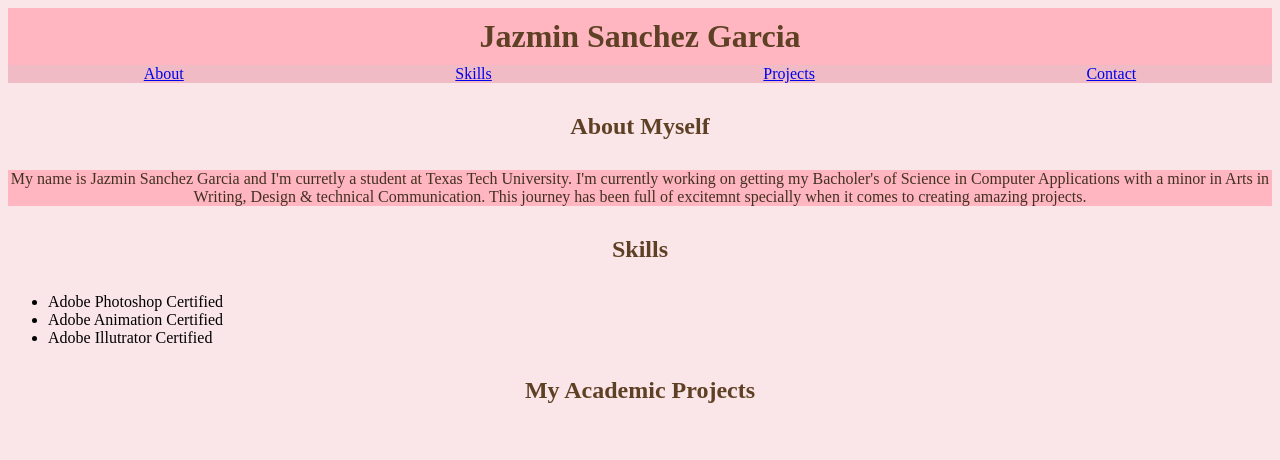
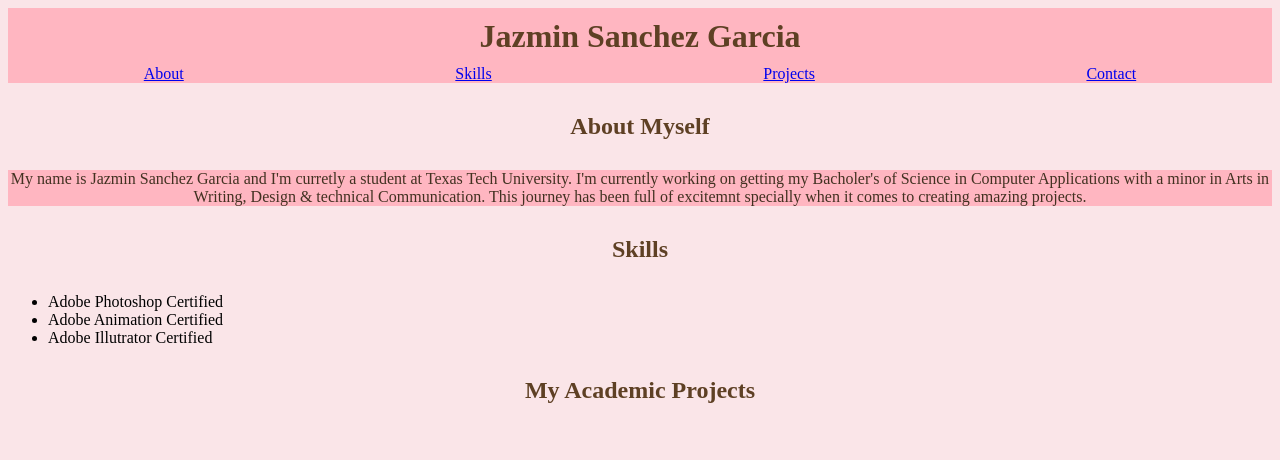
Before and after one commit to jasanchezgarcia/cmpa3304, a plain HTML site: page project-01/index.html in a window 1280 px wide. Shown: the top 460 px of the page. Drawn offline with Linux system fonts and the light colour scheme.

Commit message:
change nav color

```diff
--- a/project-01/style.css
+++ b/project-01/style.css
@@ -29,7 +29,7 @@ p {
 nav {
     display: flex;
     color: rgb(94, 64, 36);
-    background-color: rgb(240, 187, 196);
+    background-color: lightpink;
     justify-content: space-around;
 
 }
```
